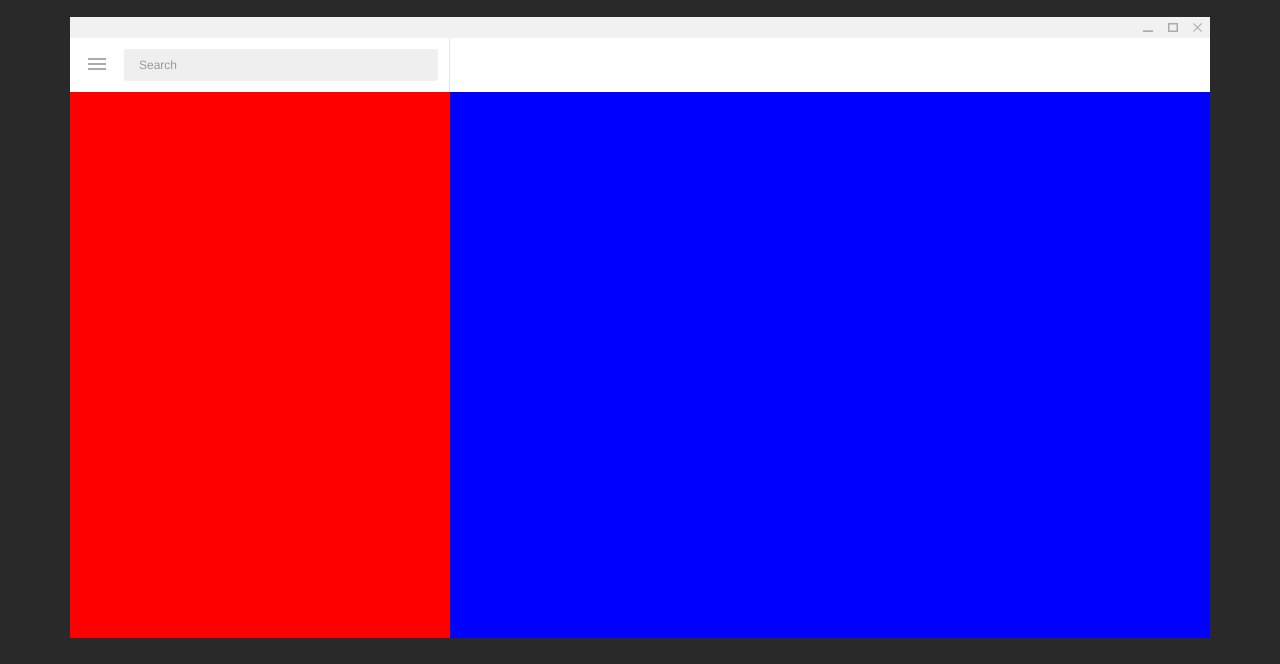
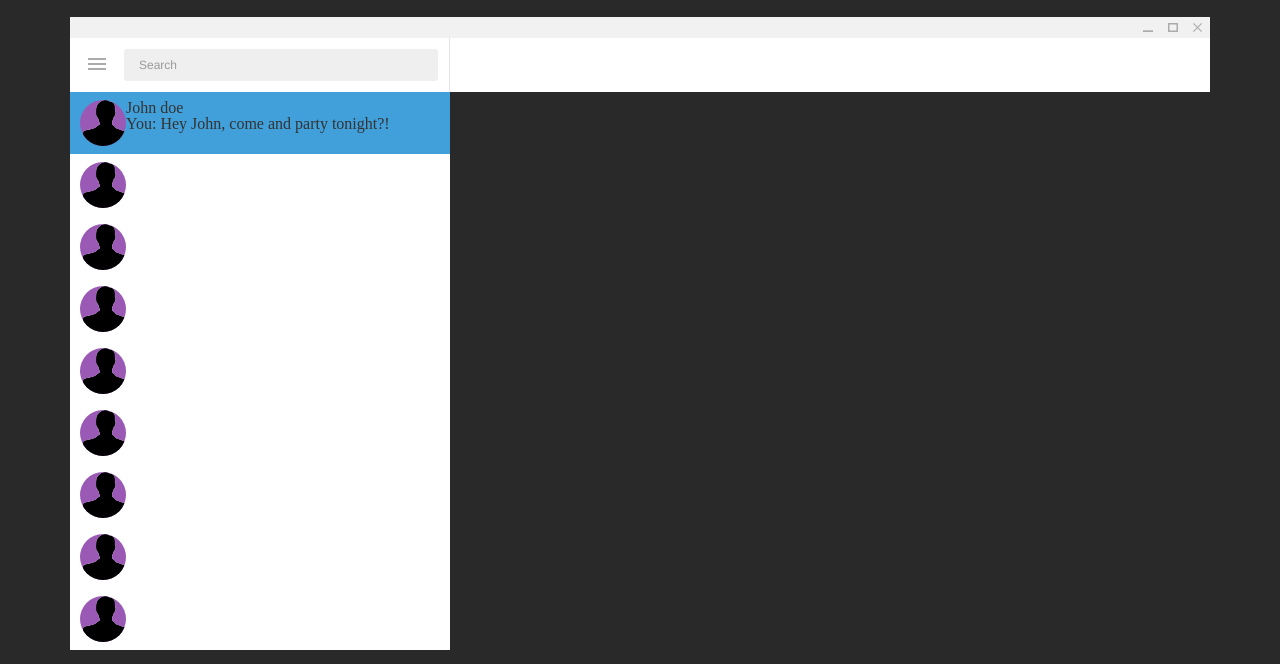
Before and after one commit to eskydar/Telegram-theme-editor, a website: page index.html in a window 1280 px wide. Shown: the part 136-800 px from the top of the page. Drawn offline with nearby package versions, Linux system fonts and the light colour scheme.

Commit message:
Styling the active chats now

```diff
--- a/assets/css/src/components/telegram.scss
+++ b/assets/css/src/components/telegram.scss
@@ -1,6 +1,6 @@
 section#telegram-wrapper {
   margin-top: 20px;
-  height: 600px;
+  height: 612px;
 
   #title-bar {
     background: $telegram-color-light-grey;
@@ -69,7 +69,7 @@ section#telegram-wrapper {
       background: $white;
     }
     &.left-column {
-      background: red;
+      background: $white;
       height: 100%;
       .toolbar {
         border-right: 1px solid $telegram-color-semi-light-grey;
@@ -110,10 +110,40 @@ section#telegram-wrapper {
           }
         }
       }
+      .active-chats {
+        ul {
+          li {
+            height: 62px;
+            width: 100%;
+            display: block;
+            padding: 8px 10px;
+            &:hover {
+              background: $telegram-color-light-grey-hover;
+            }
+            &.active {
+              background: $telegram-color-blue;
+            }
+            .profile-image {
+              height: 46px;
+              width: 46px;
+              border-radius: 50%;
+              display: inline-block;
+              background: red;
+              overflow: hidden;
+              float: left;
+              img {
+                background: $brand-purple;
+              }
+            }
+            .message-data {
+              float: left;
+            }
+          }
+        }
+      }
     }
 
     &.right-column {
-      background: blue;
       height: 100%;
     }
   }
--- a/assets/css/src/defaults/colors.scss
+++ b/assets/css/src/defaults/colors.scss
@@ -17,6 +17,7 @@ $telegram-color-medium-grey: #ababab;
 $telegram-color-medium-grey-hover: #9a9a9a;
 $telegram-color-red: #e81123;
 $telegram-color-grey: #efefef;
+$telegram-color-blue: #419fd9;
 
 $colors: (
         brand-green: $brand-green,
--- a/index.html
+++ b/index.html
@@ -56,6 +56,60 @@
                                 <input type="text" placeholder="Search" disabled>
                             </span>
                         </div>
+
+                        <div class="active-chats">
+                            <ul>
+                                <li class="active">
+                                    <span class="profile-image">
+                                        <img src="assets/img/src/man.png" alt="">
+                                    </span>
+                                    <span class="message-data">
+                                        <h4>John doe</h4>
+                                        <p>You: Hey John, come and party tonight?!</p>
+                                    </span>
+                                </li>
+                                <li>
+                                    <span class="profile-image">
+                                        <img src="assets/img/src/man.png" alt="">
+                                    </span>
+                                </li>
+                                <li>
+                                    <span class="profile-image">
+                                        <img src="assets/img/src/man.png" alt="">
+                                    </span>
+                                </li>
+                                <li>
+                                    <span class="profile-image">
+                                        <img src="assets/img/src/man.png" alt="">
+                                    </span>
+                                </li>
+                                <li>
+                                    <span class="profile-image">
+                                        <img src="assets/img/src/man.png" alt="">
+                                    </span>
+                                </li>
+                                <li>
+                                    <span class="profile-image">
+                                        <img src="assets/img/src/man.png" alt="">
+                                    </span>
+                                </li>
+                                <li>
+                                    <span class="profile-image">
+                                        <img src="assets/img/src/man.png" alt="">
+                                    </span>
+                                </li>
+                                <li>
+                                    <span class="profile-image">
+                                        <img src="assets/img/src/man.png" alt="">
+                                    </span>
+                                </li>
+                                <li>
+                                    <span class="profile-image">
+                                        <img src="assets/img/src/man.png" alt="">
+                                    </span>
+                                </li>
+                            </ul>
+                        </div>
                     </div>
 
                     <div class="column right-column col-xs-8 col-sm-8 col-md-8 col-lg-8">
```
Also changed, not shown: assets/css/base.min.css, assets/img/src/man.png (added).
